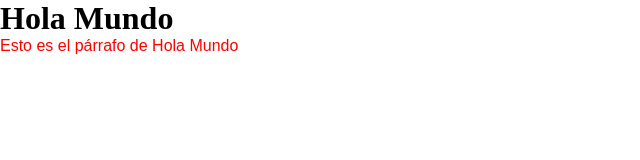
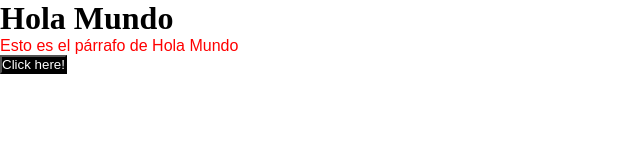
Before and after one commit to Axus00/Riwi, a plain HTML site: page Index.html in a window 1280 px wide. Shown: the whole page, without its empty margins (0-640 px from the left). Drawn offline with Linux system fonts and the light colour scheme.

Commit message:
se agrega requerimiento 3

```diff
--- a/Index.html
+++ b/Index.html
@@ -10,5 +10,7 @@
     <h1>Hola Mundo</h1>
     <p>Esto es el párrafo de Hola Mundo</p>
 
+    <button type="submit" onclick="Click()" value="Click">Click here!</button>
+
 </body>
 </html>
--- a/style.css
+++ b/style.css
@@ -8,3 +8,10 @@ p{
     color: red;
     font-family: 'Poppins', sans-serif;
 }
+
+button{
+    background-color: black;
+    color: white;
+    text-align: center;
+    font-family: 'Poppins', sans-serif;
+}
```
